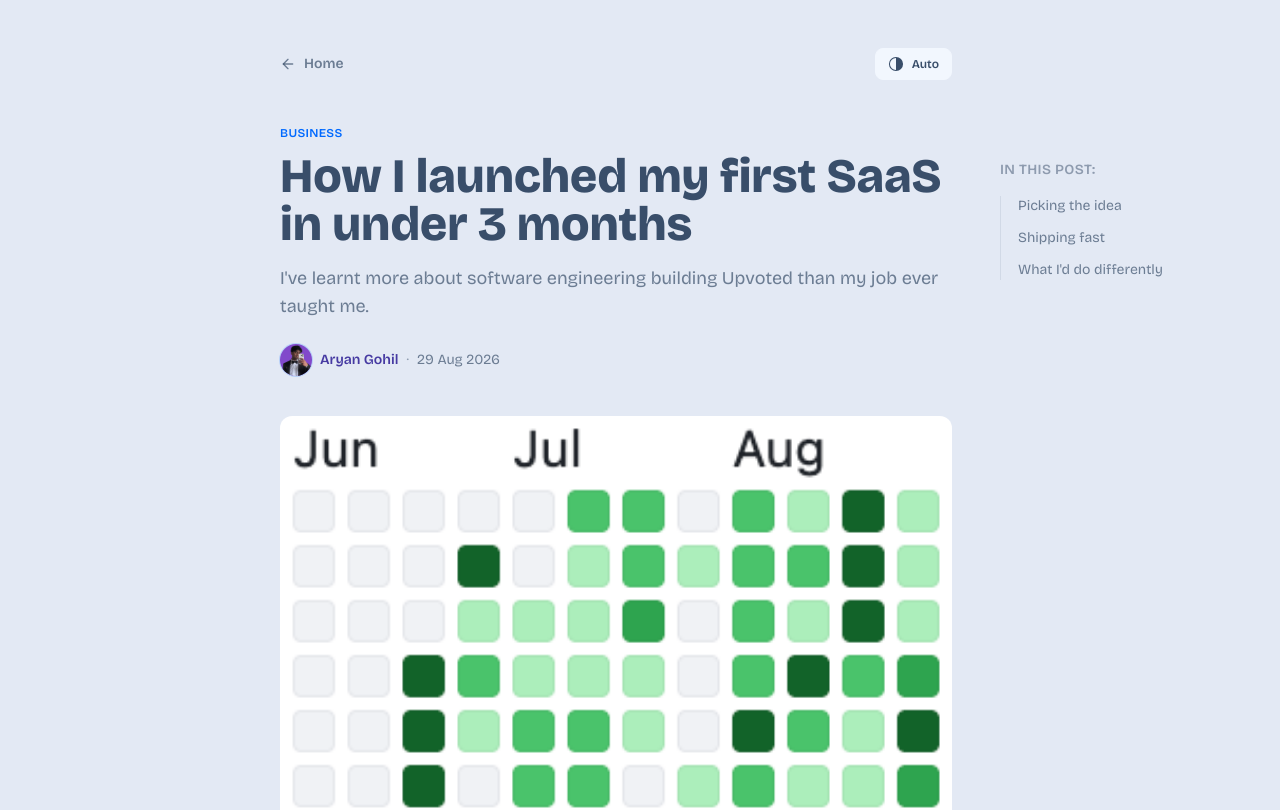
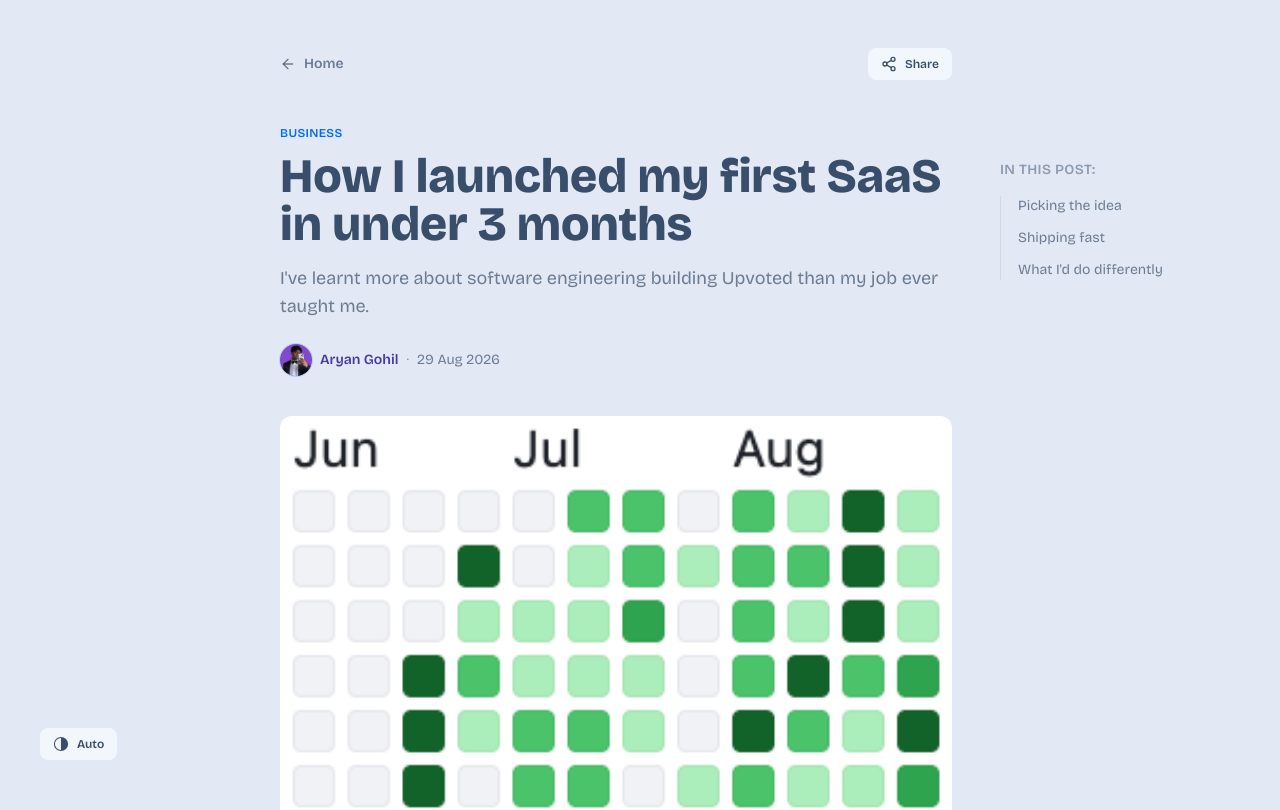
Before and after one commit to aryan-gohil05/personal-website, a Next.js app: page /blog/how-i-launched-my-first-saas-in-3-months in a window 1280 px wide. Shown: the top 810 px of the page. Built offline with nearby package versions, Linux system fonts and the light colour scheme.

Commit message:
Share button; SEO optimisation

```diff
--- a/app/blog/[slug]/page.tsx
+++ b/app/blog/[slug]/page.tsx
@@ -4,6 +4,7 @@ import Avatar from "@/components/Avatar";
 import BlogCard from "@/components/BlogCard";
 import CoverImage from "@/components/CoverImage";
 import ProgressTracker from "@/components/ProgressTracker";
+import ShareButton from "@/components/ShareButton";
 import ThemeToggle from "@/components/ThemeToggle";
 import {
   formatPostDate,
@@ -21,6 +22,21 @@ export async function generateMetadata({
   return {
     title: `${metadata.title} | Aryan Gohil`,
     description: metadata.description,
+    openGraph: {
+      title: metadata.title,
+      description: metadata.description,
+      type: "article",
+      url: `/blog/${slug}`,
+      siteName: "Aryan Gohil",
+      locale: "en-GB",
+      images: [metadata.coverImage],
+    },
+    twitter: {
+      card: "summary_large_image",
+      title: metadata.title,
+      description: metadata.description,
+      images: [metadata.coverImage],
+    },
   };
 }
 
@@ -58,7 +74,7 @@ export default async function BlogPost({ params }: PageProps<"/blog/[slug]">) {
               </svg>
               Home
             </Link>
-            <ThemeToggle inline />
+            <ShareButton title={metadata.title} />
           </div>
 
           <article className="mt-10">
@@ -135,6 +151,10 @@ export default async function BlogPost({ params }: PageProps<"/blog/[slug]">) {
           </aside>
         )}
       </div>
+
+      <div className="flex justify-center pb-10">
+        <ThemeToggle />
+      </div>
     </main>
   );
 }
--- a/app/books/[slug]/page.tsx
+++ b/app/books/[slug]/page.tsx
@@ -2,6 +2,7 @@ import type { Metadata } from "next";
 import Image from "next/image";
 import Link from "next/link";
 import ProgressTracker from "@/components/ProgressTracker";
+import ShareButton from "@/components/ShareButton";
 import ThemeToggle from "@/components/ThemeToggle";
 import { formatDate } from "@/lib/date";
 import { getBook } from "@/lib/books";
@@ -11,10 +12,26 @@ export async function generateMetadata({
 }: PageProps<"/books/[slug]">): Promise<Metadata> {
   const { slug } = await params;
   const { metadata } = await getBook(slug);
+  const description = `My review of ${metadata.title} by ${metadata.author}.`;
 
   return {
     title: `${metadata.title} | Aryan Gohil`,
-    description: `My review of ${metadata.title} by ${metadata.author}.`,
+    description,
+    openGraph: {
+      title: metadata.title,
+      description,
+      type: "article",
+      url: `/books/${slug}`,
+      siteName: "Aryan Gohil",
+      locale: "en-GB",
+      images: [metadata.coverImage],
+    },
+    twitter: {
+      card: "summary_large_image",
+      title: metadata.title,
+      description,
+      images: [metadata.coverImage],
+    },
   };
 }
 
@@ -49,7 +66,7 @@ export default async function BookReview({
             </svg>
             Home
           </Link>
-          <ThemeToggle inline />
+          <ShareButton title={metadata.title} />
         </div>
 
         <article className="mt-10">
@@ -102,6 +119,10 @@ export default async function BookReview({
           </div>
         </article>
       </div>
+
+      <div className="flex justify-center pb-10">
+        <ThemeToggle />
+      </div>
     </main>
   );
 }
--- a/app/layout.tsx
+++ b/app/layout.tsx
@@ -1,7 +1,15 @@
 import { Bricolage_Grotesque } from "next/font/google";
 import Script from "next/script";
+import type { Metadata } from "next";
 import type { ReactNode } from "react";
 import "./globals.css";
+
+export const metadata: Metadata = {
+  metadataBase: new URL("https://aryangohil.com"),
+  appleWebApp: {
+    title: "Aryan Gohil",
+  },
+};
 
 const THEME_INIT_SCRIPT = `
 (function () {
--- a/app/page.tsx
+++ b/app/page.tsx
@@ -10,8 +10,22 @@ export const metadata: Metadata = {
   title: "Aryan Gohil | Personal Website | SaaS Startup Founder",
   description:
     "My personal website to show my portfolio of startups, blogs, and content that I recommend.",
-  appleWebApp: {
-    title: "Aryan Gohil",
+  openGraph: {
+    title: "Aryan Gohil | Personal Website | SaaS Startup Founder",
+    description:
+      "My personal website to show my portfolio of startups, blogs, and content that I recommend.",
+    type: "website",
+    url: "/",
+    siteName: "Aryan Gohil",
+    locale: "en-GB",
+  },
+  twitter: {
+    card: "summary_large_image",
+    title: "Aryan Gohil | Personal Website | SaaS Startup Founder",
+    description:
+      "My personal website to show my portfolio of startups, blogs, and content that I recommend.",
+    creator: "@AryanGohil_",
+    site: "@AryanGohil_",
   },
 };
 
--- a/components/BookCard.tsx
+++ b/components/BookCard.tsx
@@ -15,7 +15,9 @@ export default function BookCard({ slug, title, author, coverImage }: Book) {
         height={450}
         className="aspect-2/3 w-full rounded-lg object-cover ring-1 ring-base-content/10 shadow-sm transition-all duration-300 group-hover:shadow-xl"
       />
-      <h3 className="mt-2 line-clamp-2 text-sm font-bold">{title}</h3>
+      <h3 className="mt-2 line-clamp-2 text-sm font-bold text-secondary">
+        {title}
+      </h3>
       <p className="text-xs text-base-content/60">{author}</p>
     </Link>
   );
--- /dev/null
+++ b/components/ShareButton.tsx
@@ -0,0 +1,61 @@
+"use client";
+
+import { useState } from "react";
+
+type ShareButtonProps = {
+  title: string;
+};
+
+export default function ShareButton({ title }: ShareButtonProps) {
+  const [copied, setCopied] = useState(false);
+
+  const handleShare = async () => {
+    const url = window.location.href;
+
+    if (navigator.share) {
+      try {
+        await navigator.share({ title, url });
+      } catch {
+        // User cancelled the share sheet — do nothing.
+      }
+      return;
+    }
+
+    await navigator.clipboard.writeText(url);
+    setCopied(true);
+    setTimeout(() => setCopied(false), 2000);
+  };
+
+  return (
+    <button
+      type="button"
+      onClick={handleShare}
+      className="btn btn-sm gap-2"
+      aria-label="Share this page"
+    >
+      {copied ? (
+        "Copied!"
+      ) : (
+        <>
+          <svg
+            xmlns="http://www.w3.org/2000/svg"
+            viewBox="0 0 24 24"
+            fill="none"
+            stroke="currentColor"
+            strokeWidth="2"
+            strokeLinecap="round"
+            strokeLinejoin="round"
+            className="h-4 w-4"
+          >
+            <circle cx="18" cy="5" r="3" />
+            <circle cx="6" cy="12" r="3" />
+            <circle cx="18" cy="19" r="3" />
+            <path d="m8.59 13.51 6.83 3.98" />
+            <path d="m15.41 6.51-6.82 3.98" />
+          </svg>
+          Share
+        </>
+      )}
+    </button>
+  );
+}
```
